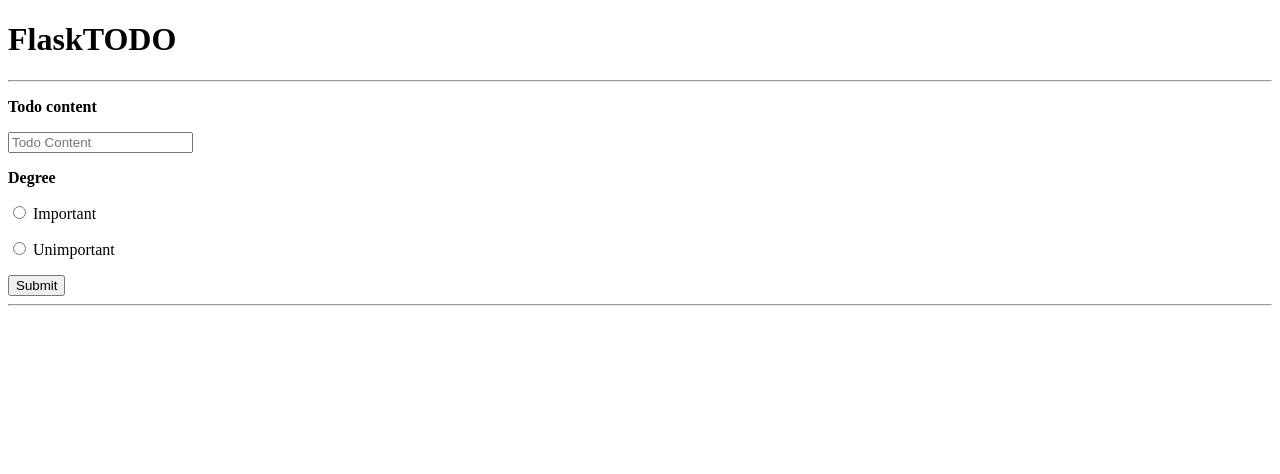
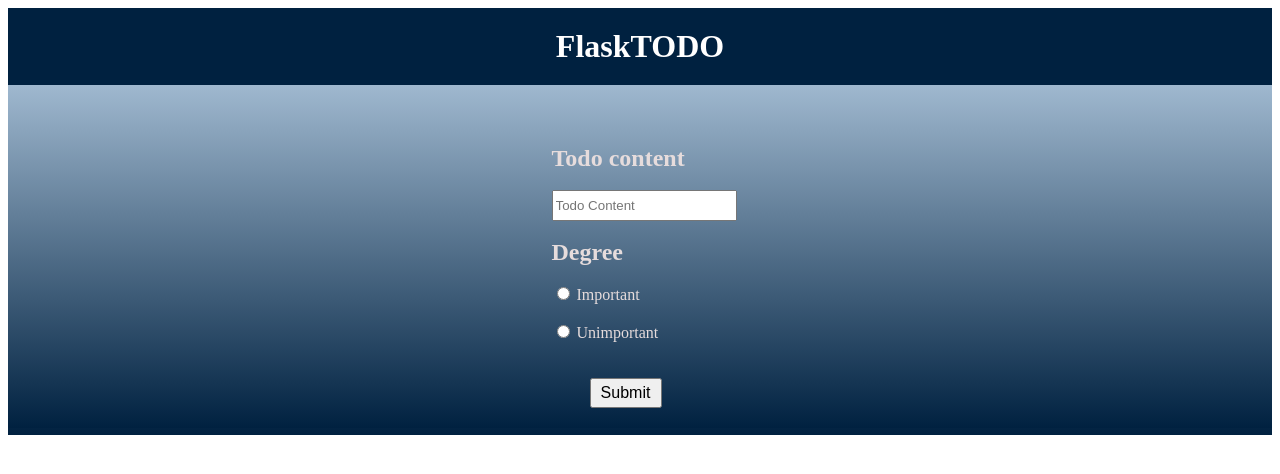
Before and after one commit to bunny6/Assignments, a Flask app: page / in a window 1280 px wide. Shown: the top 474 px of the page. Run offline with Flask 2, Linux system fonts and the light colour scheme; data that the repository does not hold is empty.

Commit message:
Update index.html

```diff
--- a/Flask/Templates/index.html
+++ b/Flask/Templates/index.html
@@ -4,40 +4,131 @@
     <meta charset="UTF-8">
     <title>FlaskApp</title>
     <style>
+         @import url('https://fonts.googleapis.com/css2?family=Roboto+Mono:wght@200&display=swap');
+
+/* body {
+    font-family: 'Roboto Mono', monospace;
+} */
         .todo {
             padding: 20px;
             margin: 10px;
             background-color: #eee;
         }
+        h1{
+            padding: 20px;
+        margin: 0px;
+        background-color: #002140;
+        color: white;
+        text-align: center;
+        }
+        .todo {
+        padding: 20px;
+        background-color: #103150;
+        color: white;
+    }
+
+    #heading {
+        text-align: center;
+        background-color: aliceblue;
+    }
+
+    .a {
+        text-decoration: none;
+        padding: 10px;
+        border: gray;
+    }
+
+    #form {
+        background-image: linear-gradient(180deg,#9fb8cf,#002140);
+        padding: 20px;
+        /* margin-left: 43%; */
+        padding-top: 60px;
+        padding-left: 43%;
+    }
+
+    a {
+        padding: 10px;
+        margin: 10px;
+        text-decoration: none;
+        color: silver;
+        background-color: #ffffff38;
+        right: 5px 10px;
+        border-radius: 10px;
+        position: relative;
+        left: 1100px;
+        top: -50px;
+    }
+
+    #label {
+        font-size: x-large;
+    }
+
+    input[type="text"] {
+        height: 25px;
+    }
+
+    button {
+        height: 30px;
+        width: 72px;
+        font-size: medium;
+        margin-left: 30px;
+    }
+
+    img {
+        height: 400px;
+        width: 400px;
+    }
+
+    p {
+        /* text-align: center; */
+        font-size: x-large;
+
+    }
+
+    label{
+        color: rgb(230, 220, 220);
+    }
+    .container {
+        background-image: linear-gradient(180deg,#9fb8cf,#002140);
+        height: 350px;
+    }
+    input[type="submit"]{
+        padding: 10px;
+        margin: 10px;
+    }
+    #edit{
+        position: relative;
+    }
     </style>
 </head>
 <body>
     <h1>FlaskTODO</h1>
-    <hr>
     <div class="content">
-    <form method="post">
-        <p>
-            <b><label for="content">Todo content</label></b>
-        </p>
-        <p>
-            <input type="text" name="content"
-                placeholder="Todo Content"></input>
-        </p>
+    <div class="content">
+        <div class="container">
+            <div class="context">
+                <form method="post" id="form">
+                    <strong><label for="content" id="label">Todo content</label></strong>
+                    <br><br>
+                    <input type="text" name="content" placeholder="Todo Content"></input>
+                    <br>
+                    <br>
+                    <strong><label for="degree" id="label">Degree</label></strong>
+                    <br>
+                    <br>
+                    <input id="degree-0" name="degree" required type="radio" value="Important">
+                    <label for="degree-0">Important</label>
 
-        <p>
-            <b><label for="degree">Degree</label></b>
-        </p>
-        <p>
-            <input id="degree-0" name="degree" required type="radio" value="Important">
-            <label for="degree-0">Important</label>
-        </p>
-        <p>
-            <input id="degree-1" name="degree" required type="radio" value="Unimportant">
-            <label for="degree-1">Unimportant</label>
-        </p>
-        <button type="submit">Submit</button>
-    </form>
-    <hr>
+                    <br><br>
+                    <input id="degree-1" name="degree" required type="radio" value="Unimportant">
+                    <label for="degree-1">Unimportant</label>
+                    <br><br><br> &nbsp;
+                    <button type="submit">Submit</button>
+
+                </form>
+            </div>
+        </form>
+    </div>
     {% for todo in todos %}
         <div class="todo">
             <p>{{ todo['content'] }} <i>({{ todo['degree']}})</i></p>
@@ -45,7 +136,7 @@
                 <input type="submit" value="Delete Todo">
             </form>
             <form method="POST" action="{{ url_for('edit', id=todo['_id']) }}" >
-                <input type="submit" value="Edit Todo">
+                <input type="submit" value="Edit Todo" id="edit">
         </form>
         </div>
     {% endfor %}
```
